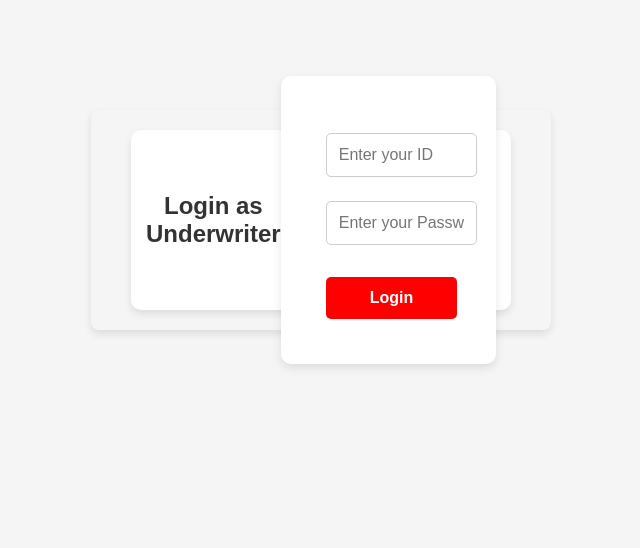
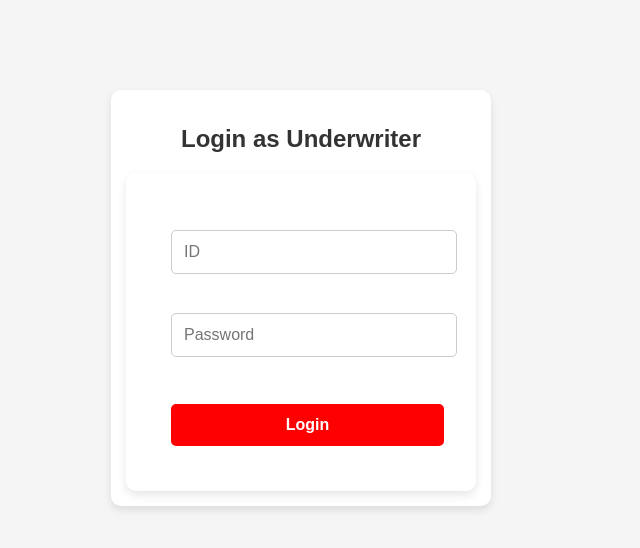
Before and after one commit to Hamsika0509/CreditCardsUI, a React (Create React App) app: page / in a window 1280 px wide. Shown: the top 548 px of the page, without its empty margins (339-979 px from the left). Built offline with nearby package versions, Linux system fonts and the light colour scheme.

Commit message:
changes css

```diff
--- a/src/App.css
+++ b/src/App.css
@@ -226,77 +226,3 @@ button {
   0% { transform: rotate(0deg); }
   100% { transform: rotate(360deg); }
 }
-.card-container {
-  display: flex;
-  flex-direction: column;
-  gap: 15px;
-  padding: 20px;
-}
-
-.card-wrapper {
-  display: flex;
-  align-items: center;  /* Ensures the card & button align in a row */
-  gap: 10px;  /* Adds space between card & button */
-}
-
-.card {
-  display: flex;
-  align-items: center;
-  justify-content: space-between;
-  background: white;
-  padding: 15px;
-  width: 350px;
-  height:150px;
-  border-radius: 10px;
-  box-shadow: 0 4px 8px rgba(0, 0, 0, 0.1);
-}
-
-.card-content {
-  display: flex;
-  align-items: center;
-  width: 100%;
-  justify-content: space-between;
-}
-
-.text-section {
-  text-align: left;
-}
-
-.card-title {
-  font-size: 16px;
-  font-weight: bold;
-  margin-bottom: 5px;
-}
-
-.card-subtitle {
-  font-size: 14px;
-  color: #555;
-}
-
-.score-badge {
-  display: flex;
-  align-items: center;
-  justify-content: center;
-  width: 30px;
-  height: 30px;
-  border-radius: 50%;
-  background: blue;
-  color: white;
-  font-size: 14px;
-  font-weight: bold;
-  text-align: center;
-  padding-top: 25px;
-}
-
-.details-button {
-  padding: 10px 15px;
-  background: red;
-  color: white;
-  width:35%;
-  border: none;
-  border-radius: 5px;
-  cursor: pointer;
-  font-size: 14px;
-  font-weight: bold;
-  white-space: nowrap; /* Prevents button text from wrapping */
-}
--- a/src/components/Approval.jsx
+++ b/src/components/Approval.jsx
@@ -61,7 +61,7 @@ export default function Approval() {
                 <td>{item.maritalStatus}</td>
                 <td>${item.annualIncome.toLocaleString()}</td>
                 <td>{item.creditScore}</td>
-                <td>{item.approvalStatus}</td>
+                <td>{item.predictedApprovalStatus}</td>
               </tr>
             ))}
           </tbody>
--- /dev/null
+++ b/src/components/Login.css
@@ -0,0 +1,72 @@
+/* Container Styling */
+.container {
+    display: flex;
+    justify-content: center;
+    align-items: center;
+    height: 100vh;
+    background: linear-gradient(to right, #4facfe, #00f2fe);
+  }
+
+  /* Login Card */
+  .card {
+    background: white;
+    padding: 30px;
+    border-radius: 10px;
+    box-shadow: 0 4px 10px rgba(0, 0, 0, 0.2);
+    width: 100%;
+    height:200%;
+    text-align: center;
+  }
+
+  /* Title */
+  .title {
+    font-size: 22px;
+    font-weight: bold;
+    margin-bottom: 20px;
+    color: #333;
+  }
+
+  /* Form Styling */
+  .form {
+    display: flex;
+    flex-direction: column;
+    gap: 15px;
+  }
+
+  /* Input Fields */
+  .input {
+    padding: 12px;
+    font-size: 16px;
+    border: 1px solid #ddd;
+    border-radius: 5px;
+    outline: none;
+    transition: all 0.3s ease;
+  }
+
+  .input:focus {
+    border-color: #007bff;
+    box-shadow: 0 0 5px rgba(0, 123, 255, 0.5);
+  }
+
+  /* Error Message */
+  .error {
+    color: red;
+    font-size: 14px;
+    margin-bottom: 10px;
+  }
+
+  /* Button Styling */
+  .button {
+    background: red;
+    color: white;
+    font-size: 16px;
+    padding: 12px;
+    border: none;
+    border-radius: 5px;
+    cursor: pointer;
+    transition: background 0.3s ease;
+  }
+
+  .button:hover {
+    background: red;
+  }
--- a/src/components/Login.jsx
+++ b/src/components/Login.jsx
@@ -1,5 +1,5 @@
-import React, { useState,useEffect } from "react";
-import "../App.css"; // Import the CSS file
+import React, { useState } from "react";
+import "./Login.css"; // Import CSS
 import axios from "axios";
 
 const Login = () => {
@@ -7,55 +7,48 @@ const Login = () => {
   const [password, setPassword] = useState("");
   const [error, setError] = useState("");
 
-  const handleSubmit = async(e) => {
+  const handleSubmit = async (e) => {
     e.preventDefault();
     if (!userId || !password) {
       setError("Both fields are required!");
       return;
     }
     setError("");
+
     try {
-      const response =  await axios.post("http://127.0.0.1:8000/login", {
-        "userId": userId,
-        "password": password
-    }, {
-      headers: {
-          "Content-Type": "application/json"  // Ensure JSON format
-      }});
-      console.log(response);
-      // If login is successful
+      const response = await axios.post(
+        "http://127.0.0.1:8000/login",
+        { userId, password },
+        { headers: { "Content-Type": "application/json" } }
+      );
+
       if (response.status === 200) {
         console.log("Login successful:", response.data);
-         // Store token if using authentication
-        window.location.replace("/Homepage"); // Redirect to dashboard page
-      }
-      else{
-        console.log("Login unsuccessful:", response.data);
+        window.location.replace("/Homepage"); // Redirect on success
+      } else {
         setError("Invalid Credentials!");
       }
     } catch (error) {
-      console.error("Login failed:", error.response?.data || error.message);
-      setError(error.response?.data?.message || "Invalid credentials!"); // Show error message
+      setError(error.response?.data?.message || "Invalid credentials!");
     }
-
   };
 
   return (
-    <div className="container">
-      <div className="card">
+    <div>
+      <div className="card" style={{height:"100%",display:"block"}}>
         <h2 className="title">Login as Underwriter</h2>
         {error && <p className="error">{error}</p>}
         <form onSubmit={handleSubmit} className="form">
           <input
             type="text"
-            placeholder="Enter your ID"
+            placeholder="ID"
             value={userId}
             onChange={(e) => setUserId(e.target.value)}
             className="input"
           />
           <input
             type="password"
-            placeholder="Enter your Password"
+            placeholder="Password"
             value={password}
             onChange={(e) => setPassword(e.target.value)}
             className="input"
--- /dev/null
+++ b/src/components/Rejection.css
@@ -0,0 +1,74 @@
+.card-container {
+    display: flex;
+    flex-direction: column;
+    gap: 15px;
+    padding: 20px;
+  }
+
+  .card-wrapper {
+    display: flex;
+    align-items: center;  /* Ensures the card & button align in a row */
+    gap: 10px;  /* Adds space between card & button */
+  }
+
+  .card {
+    display: flex;
+    align-items: center;
+    justify-content: space-between;
+    background: white;
+    padding: 15px;
+    width: 350px;
+    height:150px;
+    border-radius: 10px;
+    box-shadow: 0 4px 8px rgba(0, 0, 0, 0.1);
+  }
+
+  .card-content {
+    display: flex;
+    align-items: center;
+    width: 100%;
+    justify-content: space-between;
+  }
+
+  .text-section {
+    text-align: left;
+  }
+
+  .card-title {
+    font-size: 16px;
+    font-weight: bold;
+    margin-bottom: 5px;
+  }
+
+  .card-subtitle {
+    font-size: 14px;
+    color: #555;
+  }
+
+  .score-badge {
+    display: flex;
+    align-items: center;
+    justify-content: center;
+    width: 30px;
+    height: 30px;
+    border-radius: 50%;
+    background: blue;
+    color: white;
+    font-size: 14px;
+    font-weight: bold;
+    text-align: center;
+    padding-top: 25px;
+  }
+
+  .details-button {
+    padding: 10px 15px;
+    background: red;
+    color: white;
+    width:35%;
+    border: none;
+    border-radius: 5px;
+    cursor: pointer;
+    font-size: 14px;
+    font-weight: bold;
+    white-space: nowrap; /* Prevents button text from wrapping */
+  }
--- a/src/components/Rejection.jsx
+++ b/src/components/Rejection.jsx
@@ -2,6 +2,7 @@ import React, { useState } from 'react';
 import axios from 'axios';
 import { useNavigate } from 'react-router-dom';
 import "../App.css"
+import "./Rejection.css";
 
 export default function Rejection() {
   const [applications, setApplications] = useState([]);
@@ -73,7 +74,8 @@ export default function Rejection() {
           </div>
           </>
       )}
-      <div className="card-container">
+
+
            {applications.map((item) => (
             <div className="card-wrapper" key={item.id}>
       <div className="card">
@@ -97,42 +99,10 @@ export default function Rejection() {
                     }}>{item.approvalScore.toFixed(2)}</div>
         </div>
         </div>
-      <button className="details-button" onClick={() => handleRowClick(item.id)}>
-        Get Details
-      </button>
+
           </div>
             ))}
-</div>
-          {/* {applications.map((item) => (
-            <div style={{alignItems:"Inline"}}>
-              <div className="card" style={{alignItems:"Inline"}} key={item.id}>
-                <h3 className="card-title" style={{textAlign:"Left"}}>{item.name}</h3>
-                <p className="card-subtitle" style={{textAlign:"Left"}}>ID: {item.id}</p>
-                <div className="score-badge" style={{
-                display: "inline-block",
-                width: "70px",
-                height: "70px",
-                lineHeight: "30px",
-                borderRadius: "50%",
-                backgroundColor: "blue",
-                color: "white",
-                marginLeft:"50px",
-                textAlign: "center",
-                fontSize: "12px",
-                fontWeight: "bold"
-              }}
-               >
-                {item.approvalScore.toFixed(2)}
-                </div>
 
-
-
-              </div>
-               <button style={{width:"20%"}}className="details-button" onClick={() => handleRowClick(item.id)}>
-               Get Details
-             </button></div>
-            ))}
-       */}
     </div>
   );
 }
```
Lines whose indentation alone changed are shown as unchanged.
